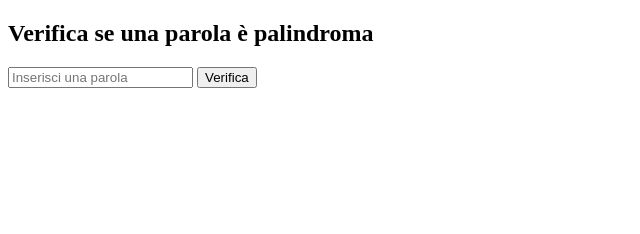
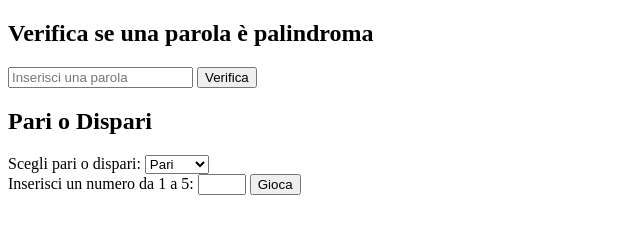
Before and after one commit to renatoirina/js-paliedispari, a plain HTML site: page index.html in a window 1280 px wide. Shown: the whole page, without its empty margins (0-640 px from the left). Drawn offline with Linux system fonts and the light colour scheme.

Commit message:
feat: game of pariodispari terminated

```diff
--- a/index.html
+++ b/index.html
@@ -6,11 +6,25 @@
 <title>Palindroma e Pari o Dispari</title>
 </head>
 <body>
+    <!-- CONTROLLO PAROLA PALINDROMA -->
     <h2>Verifica se una parola è palindroma</h2>
     <input type="text" id="wordInput" placeholder="Inserisci una parola">
     <button onclick="checkPalindrome()">Verifica</button>
     <p id="palindromeResult"></p>
 
+    <!-- GIOCO PARI O DISPARI -->
+    <h2>Pari o Dispari</h2>
+    <label>Scegli pari o dispari:</label>
+    <select id="choice">
+        <option value="pari">Pari</option>
+        <option value="dispari">Dispari</option>
+    </select><br>
+    <label>Inserisci un numero da 1 a 5:</label>
+    <input type="number" id="numberInput" min="1" max="5">
+    <button onclick="playGame()">Gioca</button>
+    <p id="gameResult"></p>
+
+    <!-- "LINKS" PER I JS -->
     <script src="./js/functions.js"></script>
     <script src="./js/script.js"></script>
 </body>
--- a/js/functions.js
+++ b/js/functions.js
@@ -1,11 +1,40 @@
+// Verifica se la parola inserita è palindroma.
 /**
  * Verifica se una parola è palindroma.
  * @param {string} word - La parola da verificare.
  * @returns {boolean} - True se la parola è palindroma, altrimenti False.
  */
 function isPalindrome(word) {
-    // Inverte la parola
+    // Inverto la parola
     const reversedWord = word.split("").reverse().join("");
-    // Confronta la parola originale con la parola invertita
+    // Confronto la parola originale con la parola invertita
     return word === reversedWord;
 }
+
+// Genera un numero casuale compreso tra min e max.
+/**
+ * Genera un numero casuale tra un valore minimo e massimo.
+ * @param {number} min - Il numero minimo.
+ * @param {number} max - Il numero massimo.
+ * @returns {number} - Il numero casuale generato.
+ */
+function generateRandomNumber(min, max) {
+    // Math.random() restituisce un numero tra 0 e 1
+    // Moltiplico per (max - min + 1) per ottenere un numero tra 0 e max - min + 1
+    // Aggiungendo min traslo il numero nell'intervallo desiderato
+    return Math.floor(Math.random() * (max - min + 1)) + min;
+}
+
+// Verifica se la somma di due numeri è pari o dispari.
+/**
+ * Verifica se la somma di due numeri è pari o dispari.
+ * @param {number} num1 - Il primo numero.
+ * @param {number} num2 - Il secondo numero.
+ * @returns {string} - Restituisce "pari" se la somma è pari, "dispari" altrimenti.
+ */
+function checkEvenOrOdd(num1, num2) {
+    // Calcolo la somma dei due numeri
+    const sum = num1 + num2;
+    // Verifico se la somma è pari o dispari
+    return sum % 2 === 0 ? "pari" : "dispari";
+}
--- a/js/script.js
+++ b/js/script.js
@@ -20,3 +20,36 @@ function checkPalindrome() {
         resultParagraph.textContent = "La parola non è palindroma";
     }
 }
+
+
+// Funzione per giocare al gioco Pari o Dispari
+function playGame() {
+    // Recupero la mia scelta e il numero che ho inserito
+    const userChoice = document.getElementById("choice").value;
+    const userNumber = parseInt(document.getElementById("numberInput").value);
+
+    // Verifico se il numero che ho inserito è valido
+    if (isNaN(userNumber) || userNumber < 1 || userNumber > 5) {
+        alert("Inserisci un numero valido da 1 a 5.");
+        return;
+    }
+
+    // Genero un numero casuale per il computer
+    const computerNumber = generateRandomNumber(1, 5);
+    // Calcolo la somma dei numeri
+    const total = userNumber + computerNumber;
+    // Determino se la somma è pari o dispari
+    const result = checkEvenOrOdd(userNumber, computerNumber);
+
+    // Ottengo l'elemento di output
+    const resultParagraph = document.getElementById("gameResult");
+    // Mostro il risultato del gioco
+    resultParagraph.textContent = `Hai scelto ${userChoice}. Il computer ha scelto ${computerNumber}. La somma è ${total}, quindi è ${result}.`;
+
+    // Determino se ho vinto o perso
+    if ((result === "pari" && userChoice === "pari") || (result === "dispari" && userChoice === "dispari")) {
+        resultParagraph.textContent += " Ho vinto!";
+    } else {
+        resultParagraph.textContent += " Ho perso!";
+    }
+}
```
Also changed, not shown: 1 other file.
